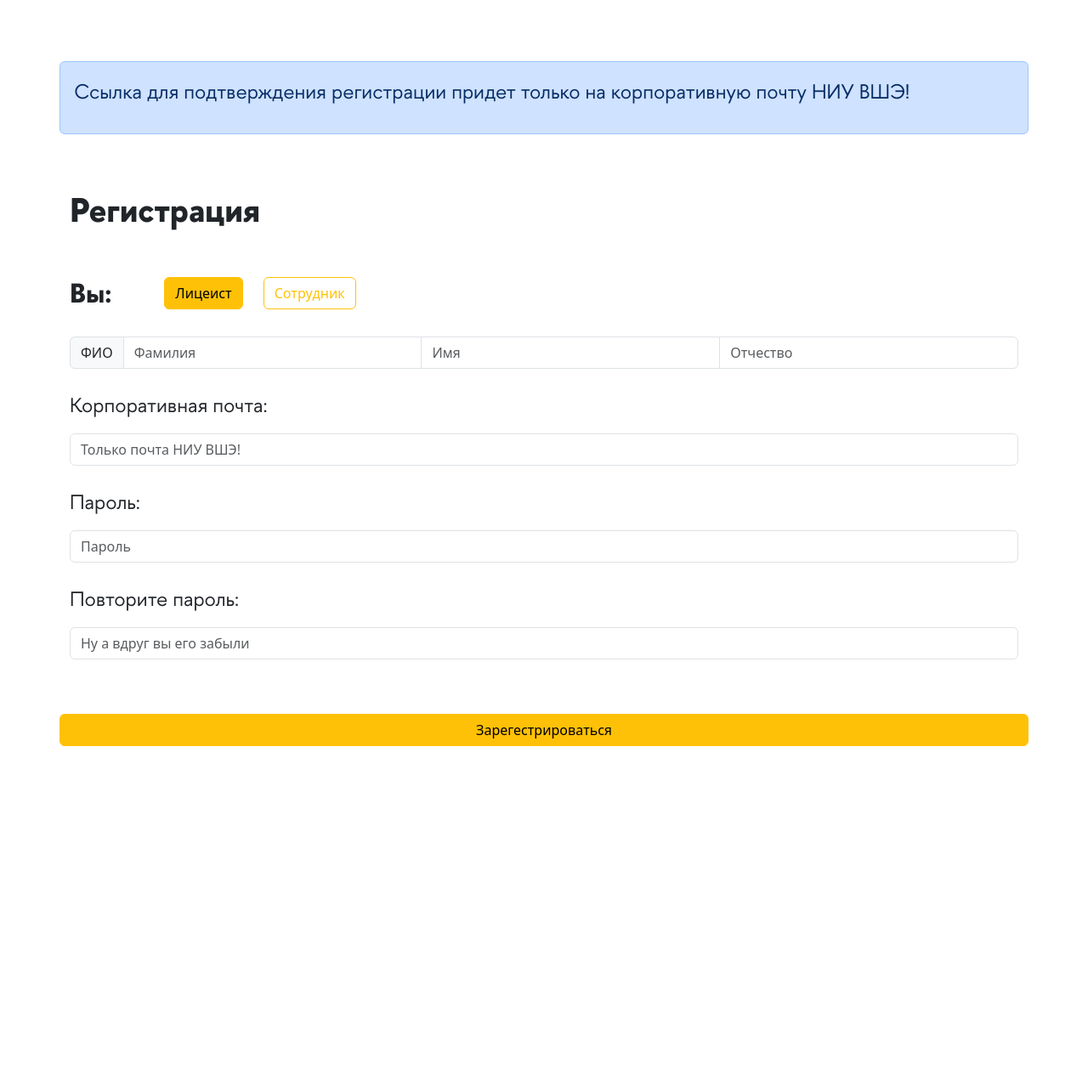
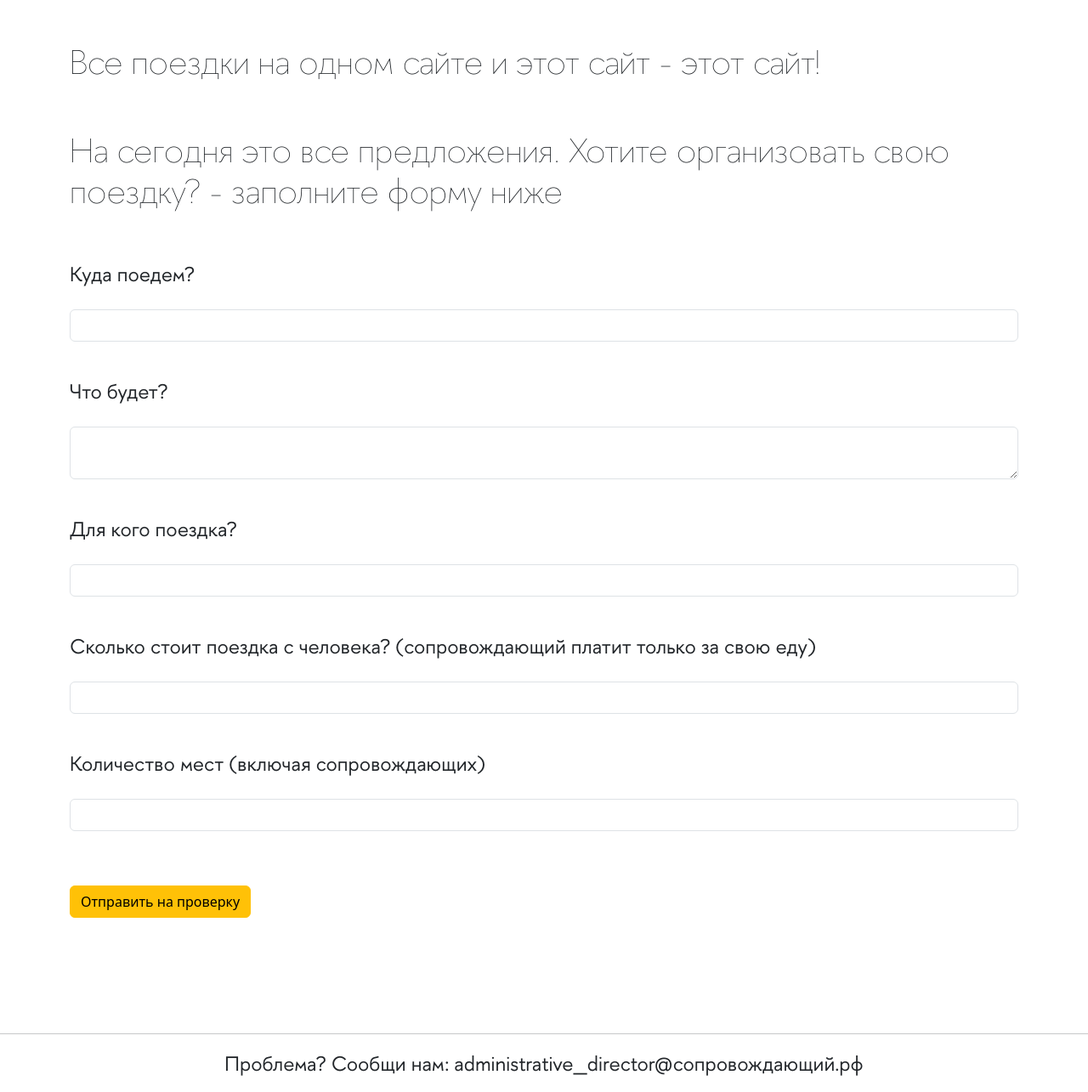
Before and after one commit to dogdolm2/soprovo, a Flask app: page /reg/ in a window 1280 px wide. Shown: the whole page at 85% size. Before the commit the page ends 878 px from the top, so only its background shows below. Run offline with Flask 3, Linux system fonts and the light colour scheme.

Commit message:
Update register.html

```diff
--- a/templates/register.html
+++ b/templates/register.html
@@ -28,73 +28,92 @@
          font-size: 150%;
         }
     </style>
-    <title>Сопровождающий | Лицей НИУ ВШЭ</title>
+    <title>Сопровождающий.Сотрудник</title>
     <link href="https://cdn.jsdelivr.net/npm/bootstrap@5.3.3/dist/css/bootstrap.min.css" rel="stylesheet" integrity="sha384-QWTKZyjpPEjISv5WaRU9OFeRpok6YctnYmDr5pNlyT2bRjXh0JMhjY6hW+ALEwIH" crossorigin="anonymous">
 </head>
 <body>
 <br>
 <br>
-<br>
+<form method="post" action="/">
 <div class="container">
-    <div class="row">
-        <div class="alert alert-primary" role="alert">
-            <p>Ссылка для подтверждения регистрации придет только на корпоративную почту НИУ ВШЭ!</p>
-        </div>
-    </div>
+    <h4 class="thin">Все поездки на одном сайте и этот сайт - этот сайт!</h4>
     <br>
     <br>
-    <form method="post">
-        <div class="row">
-            <h1>Регистрация</h1>
-        </div>
-        <br>
-        <br>
-        <div class="row">
-            <div class="col">
-                <h2>Вы: </h2>
+    {% for elem in fl %}
+        <div class="card">
+            <div class="card-header">
+                <div class="row">
+                    <div class="col">
+                        <h1 class="card-title"><a href="/trip/{{elem.count}}/">{{elem.location}}</a></h1>
+                    </div>
+                    <div class="col"></div>
+                    <div class="col">
+                        <h3 align="right">{{elem.class}}</h3>
+                    </div>
+                </div>
             </div>
-            <div class="col">
-                <input type="radio" class="btn-check" name="options" id="optionteacher" autocomplete="off" checked value="slave">
-                <label for="optionteacher" class="btn btn-outline-warning">Лицеист</label>
-            </div>
-            <div class="col">
-                <input type="radio" class="btn-check" name="options" id="optionstudent" autocomplete="off" value="god">
-                <label for="optionstudent" class="btn btn-outline-warning">Сотрудник</label>
-            </div>
-            <div class="col"></div><div class="col"></div><div class="col"></div><div class="col"></div><div class="col"></div><div class="col"></div><div class="col"></div>
-        </div>
-        <br>
-        <div class="row">
-            <div class="input-group">
-              <span class="input-group-text">ФИО</span>
-              <input type="text" aria-label="First name" class="form-control" name="FIO1" placeholder="Фамилия" required>
-              <input type="text" aria-label="Last name" class="form-control" name="FIO2" placeholder="Имя" required>
-              <input type="text" aria-label="LastLast name" class="form-control" name="FIO3" placeholder="Отчество">
-            </div>
-        </div>
-        <br>
-        <div class="row">
-            <div class="mb-3">
-                <p>Корпоративная почта:</p>
-                <input type="email" class="form-control" placeholder="Только почта НИУ ВШЭ!" aria-label="Только почта НИУ ВШЭ!" name="email" required>
+            <div class="card-body">
+                <p class="card-text">{{elem.description}}</p>
                 <br>
-                <p>Пароль:</p>
-                <input type="password" class="form-control" placeholder="Пароль" aria-label="Пароль" name="passw" required>
                 <br>
-                <p>Повторите пароль:</p>
-                <input type="password" class="form-control" placeholder="Ну а вдруг вы его забыли" aria-label="Ну а вдруг вы его забыли" name="passwrep" required>
+                <div class="row">
+                    <div class="col">
+                    </div>
+                    <div class="col">
+                    </div>
+                    <div class="col">
+                        <h2>Стоимость для вас: {{elem.cost}}₽</h2>
+                    </div>
+                </div>
             </div>
         </div>
         <br>
         <br>
-        <div class="row">
-            <input type="submit" class="btn btn-warning" value="Зарегестрироваться">
+    {% endfor %}
+    <h4 class="thin">На сегодня это все предложения. Хотите организовать свою поездку? - заполните форму ниже</h4>
+    <br>
+    <br>
+    <div class="mb-3">
+        <label for="exampleInput1" class="form-label"><p>Куда поедем?</p></label>
+        <input type="text" class="form-control" id="exampleInput1" name="location">
+    </div>
+    <br>
+    <div class="mb-3">
+        <label for="exampleInput2" class="form-label"><p>Что будет?</p></label>
+        <div class="input-group">
+          <textarea class="form-control" aria-label="With textarea" id="exampleInput2" name="description"></textarea>
         </div>
-    </form>
+    </div>
+    <br>
+    <div class="mb-3">
+        <label for="exampleInput4" class="form-label"><p>Для кого поездка?</p></label>
+        <input type="text" class="form-control" id="exampleInput4" name="class">
+    </div>
+    <br>
+    <div class="mb-3">
+        <label for="exampleInput5" class="form-label"><p>Сколько стоит поездка с человека? (сопровождающий платит только за свою еду)</p></label>
+        <input type="text" class="form-control" id="exampleInput5" name="cost">
+    </div>
+    <br>
+    <div class="mb-3">
+        <label for="exampleInput6" class="form-label"><p>Количество мест (включая сопровождающих)</p></label>
+        <input type="text" class="form-control" id="exampleInput6" name="quant">
+    </div>
+    <br>
+    <br>
+    <div class="col">
+         <input type="submit" class="btn-check" id="btn">
+         <label class="btn btn-warning" for="btn">Отправить на проверку</label>
+    </div>
+    <br>
+    <br>
 </div>
+</form>
 <br>
 <br>
 <br>
+<hr>
+<p align="center">Проблема? Сообщи нам: administrative_director@сопровождающий.рф</p>
 <script src="https://cdn.jsdelivr.net/npm/bootstrap@5.3.3/dist/js/bootstrap.bundle.min.js" integrity="sha384-YvpcrYf0tY3lHB60NNkmXc5s9fDVZLESaAA55NDzOxhy9GkcIdslK1eN7N6jIeHz" crossorigin="anonymous"></script>
 <script src="https://cdn.jsdelivr.net/npm/@popperjs/core@2.11.8/dist/umd/popper.min.js" integrity="sha384-I7E8VVD/ismYTF4hNIPjVp/Zjvgyol6VFvRkX/vR+Vc4jQkC+hVqc2pM8ODewa9r" crossorigin="anonymous"></script>
 <script src="https://cdn.jsdelivr.net/npm/bootstrap@5.3.3/dist/js/bootstrap.min.js" integrity="sha384-0pUGZvbkm6XF6gxjEnlmuGrJXVbNuzT9qBBavbLwCsOGabYfZo0T0to5eqruptLy" crossorigin="anonymous"></script>
```
